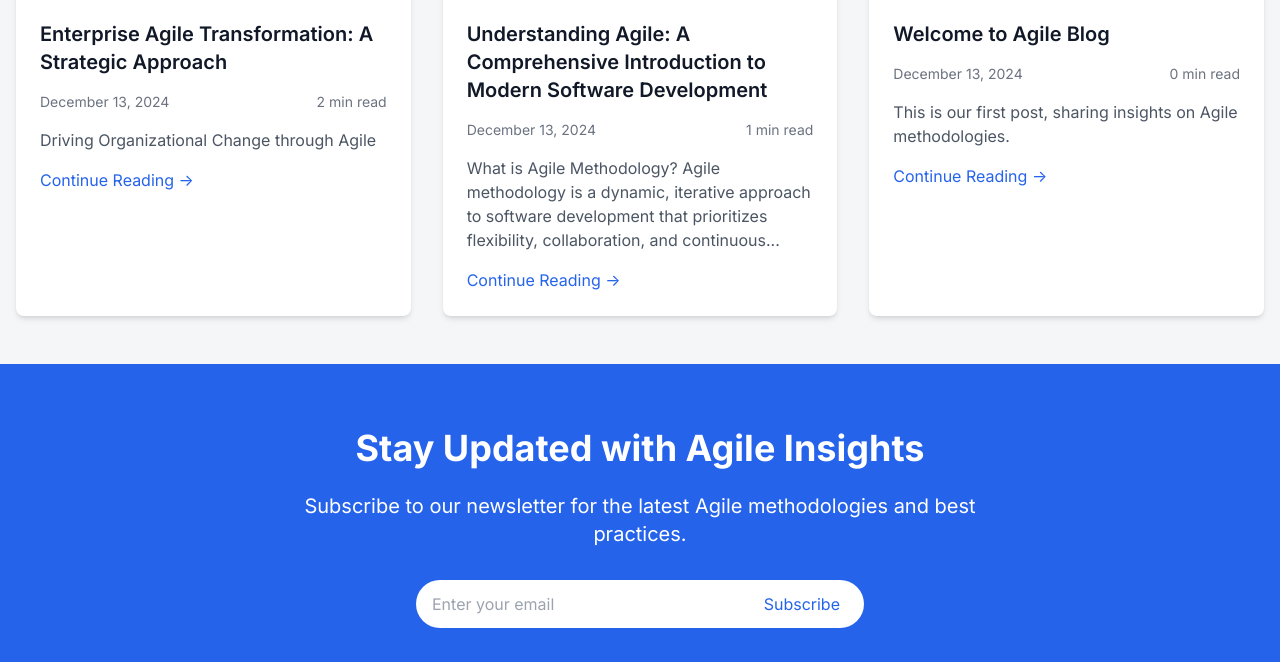
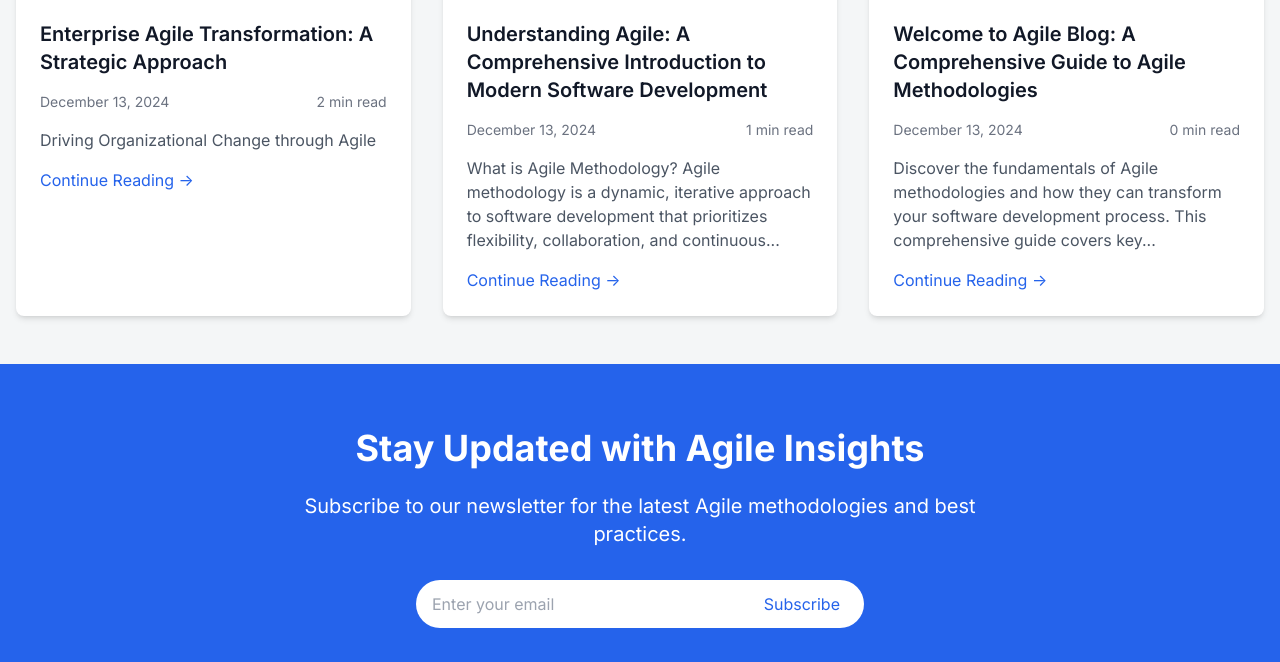
Before and after one commit to agilemethodology/agilemethodology.github.io, a Jekyll site: the page built from blog.html, in a window 1280 px wide and 900 px high, scrolled down 1174 px, cut to the strip 238-900 px from the top of the window. Built offline with Jekyll 4.4.1, drawn with Linux system fonts in a browser that asks for light colours; nearby versions of some CDN libraries.

Commit message:
Update 2024-12-12-FIRST_POST.md
changes for make seo more user friendly

```diff
--- a/_posts/2024-12-12-FIRST_POST.md
+++ b/_posts/2024-12-12-FIRST_POST.md
@@ -1,7 +1,18 @@
 ---
 layout: post
-title: "Welcome to Agile Blog"
+title: "Welcome to Agile Blog: A Comprehensive Guide to Agile Methodologies"
 date: 2024-12-13
-categories: agile
+last_modified_at: 2024-12-13
+author: Your Name
+categories:
+  - agile
+  - methodologies
+  - getting-started
+tags:
+  - agile development
+  - scrum
+  - project management
+description: "An introduction to Agile methodologies and best practices for modern software development teams. Learn the fundamentals of Agile and how to implement them effectively."
+image: /assets/images/welcome-post-banner.jpg
+excerpt: "Discover the fundamentals of Agile methodologies and how they can transform your software development process. This comprehensive guide covers key concepts and best practices."
 ---
-This is our first post, sharing insights on Agile methodologies.
```
